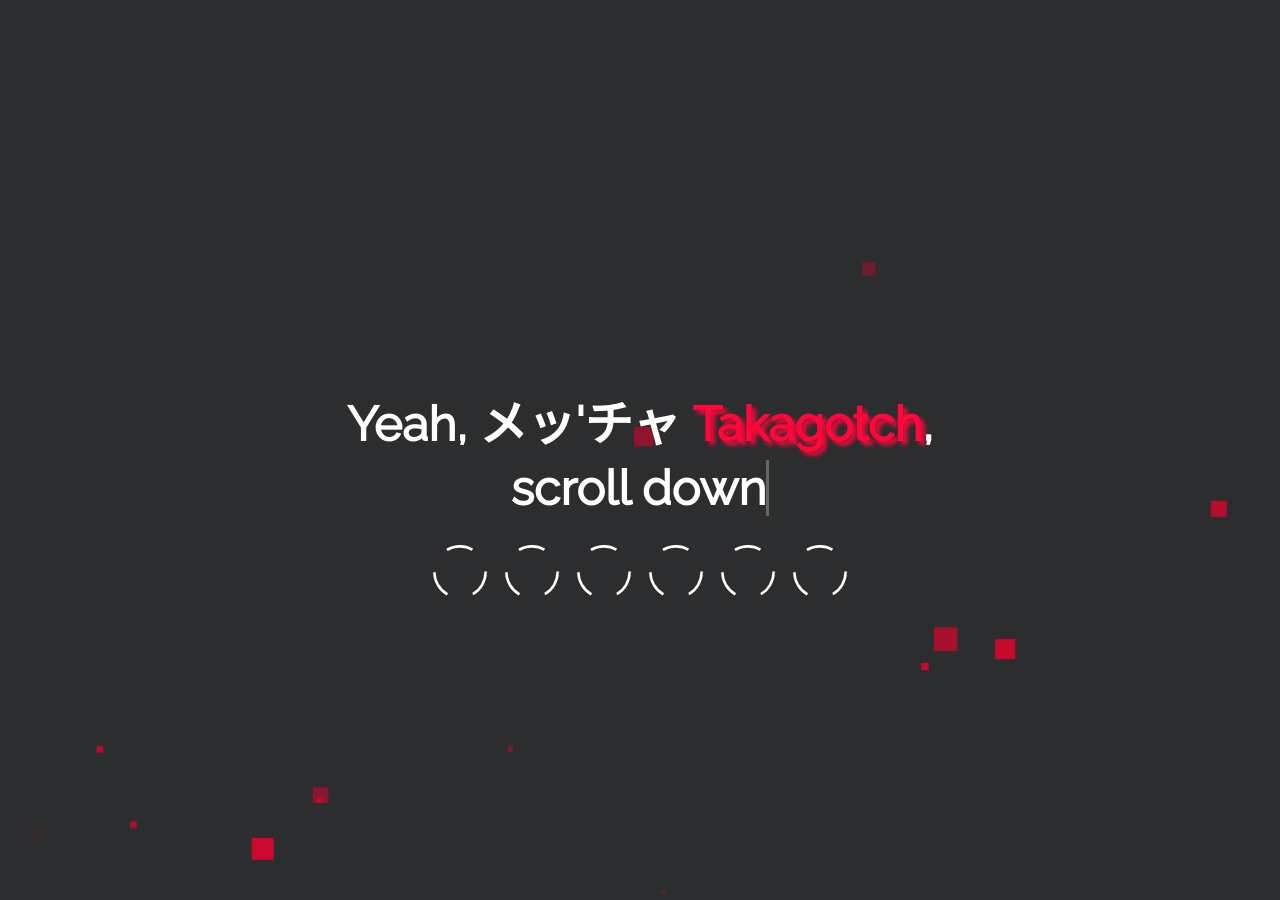
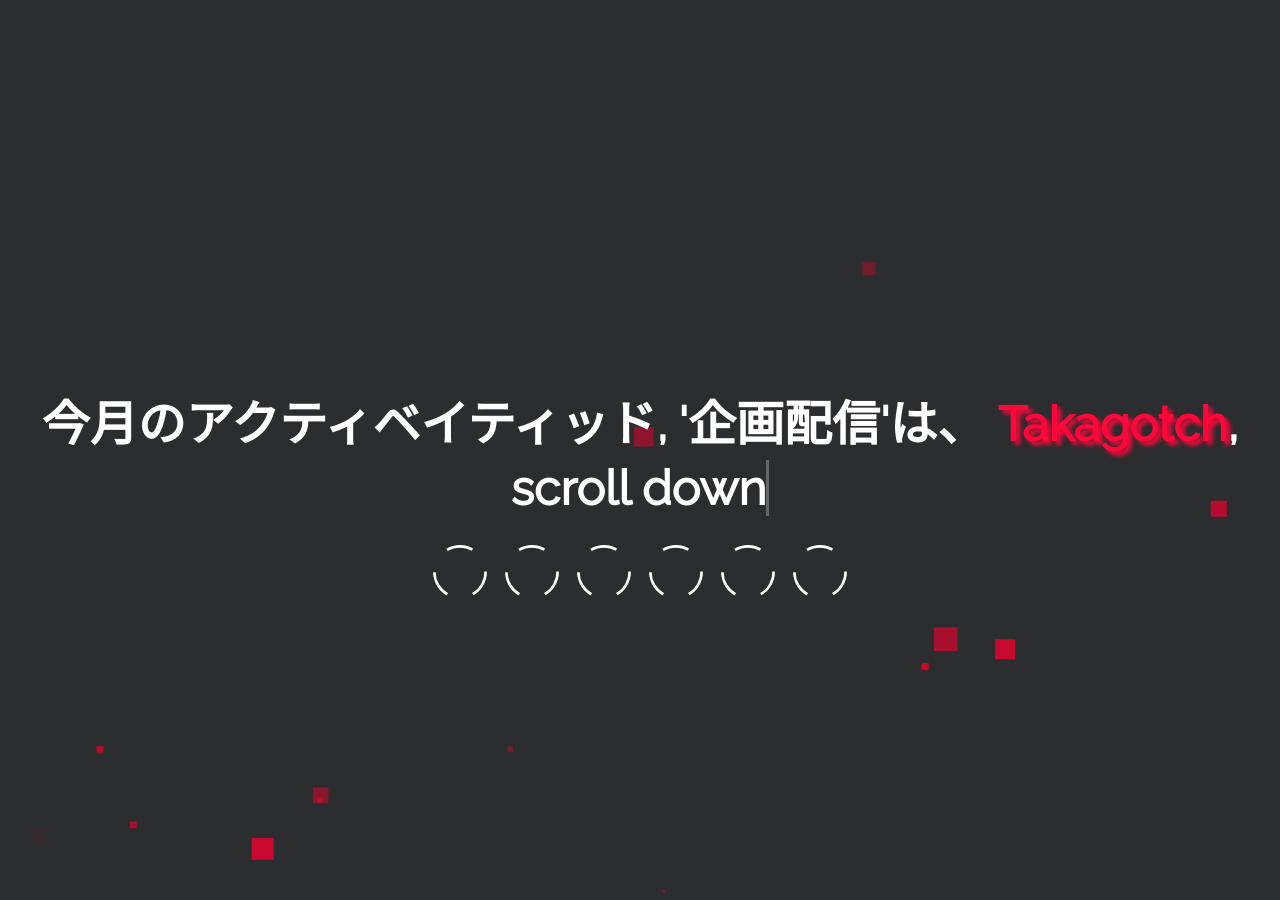
Before and after one commit to takagotch/o2830, a Jekyll site: the page built from index.html, in a window 1280 px wide and 900 px high. Built offline with Jekyll 4.4.1, drawn with Linux system fonts in a browser that asks for light colours.

Commit message:
Update landing-page.html

```diff
--- a/_includes/landing-page.html
+++ b/_includes/landing-page.html
@@ -1,6 +1,6 @@
 <div id="landing">
   <div class="landing-title">
-    <h1>Yeah, メッ&#39;チャ
+    <h1>今月のアクティベイティッド, &#39;企画配信&#39;は、
       <span class="highlight-title">{{site.username}}</span>,
     </h1>
     <h1>
```
